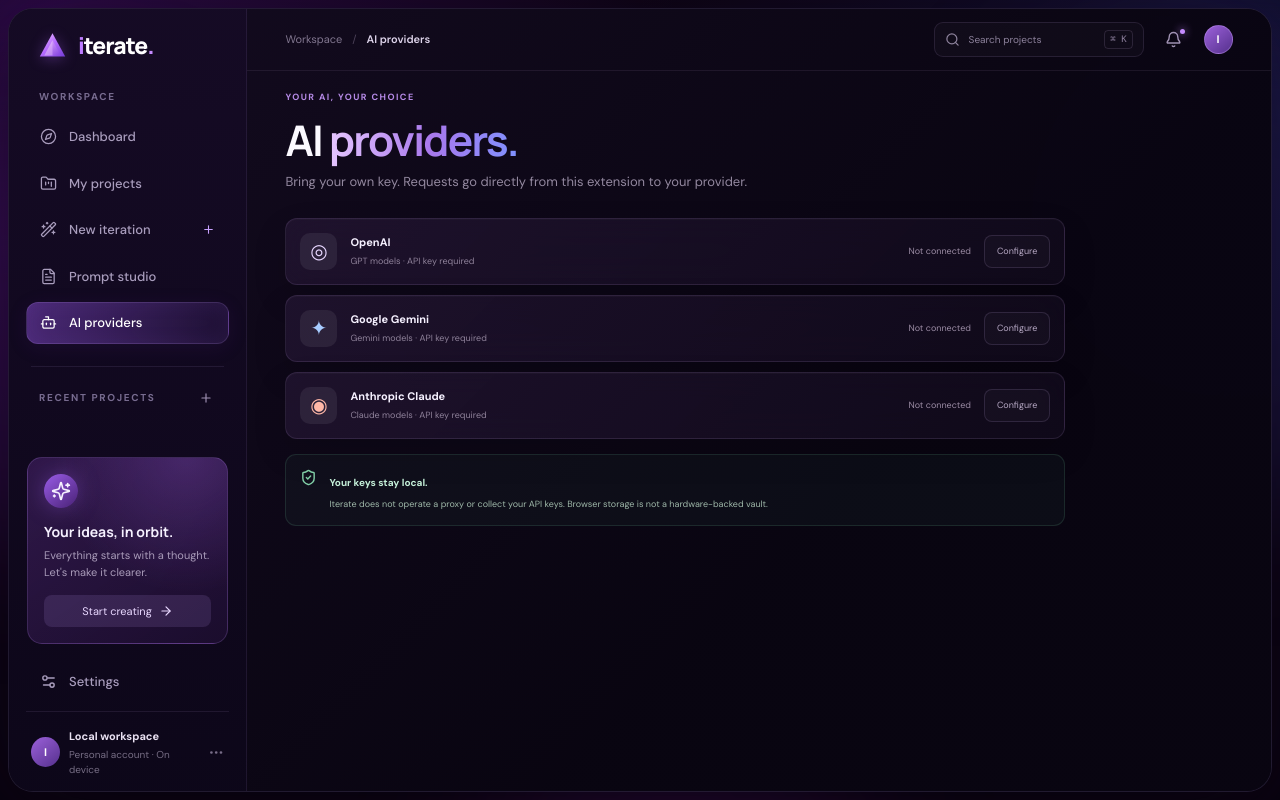
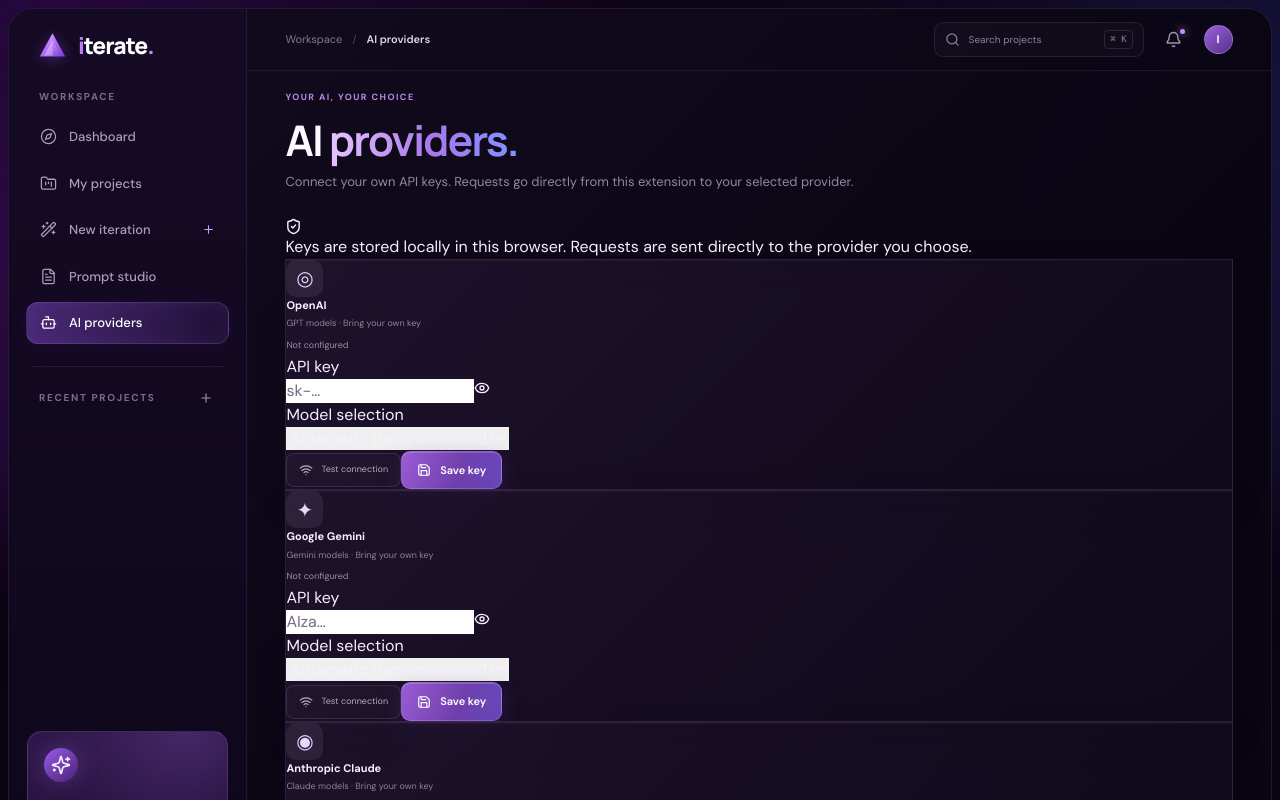
Before and after one commit to shivamhans/iterate, a React (Vite) app: page / in a window 1280 px wide. Both pictures are taken after a click on the button "AI providers". Shown: the top 800 px of the page. Built offline with nearby package versions, Linux system fonts and the light colour scheme.

Commit message:
Connect AI providers screen to local provider manager

```diff
--- a/src/App.tsx
+++ b/src/App.tsx
@@ -6,6 +6,7 @@ import {
   Menu, MessageSquareText, MoreHorizontal, Plus, Search, Settings2, ShieldCheck,
   Sparkles, WandSparkles, X, Zap
 } from "lucide-react";
+import ProviderSettingsPanel from "./components/ProviderSettingsPanel";
 import "./styles.css";
 
 type Project = StoredProject;
@@ -240,7 +241,7 @@ function App() {
 
             {active === "Prompt studio" && <section className="subpage"><div className="page-heading"><div><div className="eyebrow">FROM CLEAR THINKING TO CLEAR OUTPUT</div><h1>Prompt <span>studio.</span></h1><p>Your specifications become prompts ready for the next step.</p></div></div><div className="coming-panel glass-card"><div className="coming-icon"><WandSparkles size={24}/></div><h2>Your prompt studio is taking shape.</h2><p>Once a project has a reviewed specification, its main and task-specific prompts will live here.</p></div></section>}
 
-            {active === "AI providers" && <section className="subpage"><div className="page-heading"><div><div className="eyebrow">YOUR AI, YOUR CHOICE</div><h1>AI <span>providers.</span></h1><p>Bring your own key. Requests go directly from this extension to your provider.</p></div></div><div className="provider-list">{["OpenAI","Google Gemini","Anthropic Claude"].map((name,i)=><div className="provider-card glass-card" key={name}><div className={`provider-logo provider-${i}`}>{name==="OpenAI"?"◎":name==="Google Gemini"?"✦":"◉"}</div><div className="provider-info"><strong>{name}</strong><span>{i===0?"GPT models":i===1?"Gemini models":"Claude models"} · API key required</span></div><span className="provider-status">Not connected</span><button className="secondary-button" onClick={()=>setToast("Provider settings are in the next build milestone.")}>Configure</button></div>)}</div><div className="privacy-note"><ShieldCheck size={17}/><div><strong>Your keys stay local.</strong><p>Iterate does not operate a proxy or collect your API keys. Browser storage is not a hardware-backed vault.</p></div></div></section>}
+            {active === "AI providers" && <section className="subpage"><div className="page-heading"><div><div className="eyebrow">YOUR AI, YOUR CHOICE</div><h1>AI <span>providers.</span></h1><p>Connect your own API keys. Requests go directly from this extension to your selected provider.</p></div></div><ProviderSettingsPanel/></section>}
 
             {active === "Settings" && <section className="subpage"><div className="page-heading"><div><div className="eyebrow">MAKE ITERATE YOURS</div><h1>Your <span>settings.</span></h1><p>Local preferences and data controls.</p></div></div><div className="settings-card glass-card"><div className="settings-line"><div><strong>Workspace storage</strong><span>Projects and images are stored in this browser.</span></div><span className="local-pill"><span/> On device</span></div><div className="settings-line"><div><strong>Analytics and telemetry</strong><span>Disabled in v1. No usage tracking.</span></div><span className="local-pill">Off</span></div><div className="settings-line"><div><strong>Provider fallback</strong><span>Iterate will never switch providers automatically.</span></div><span className="local-pill">Manual</span></div><div className="settings-line"><div><strong>Backup and restore</strong><span>Manual JSON project export and import.</span></div><button className="secondary-button" onClick={()=>setToast("Backup tools are being built next.")}>Manage backups</button></div></div></section>}
           </div>
```
